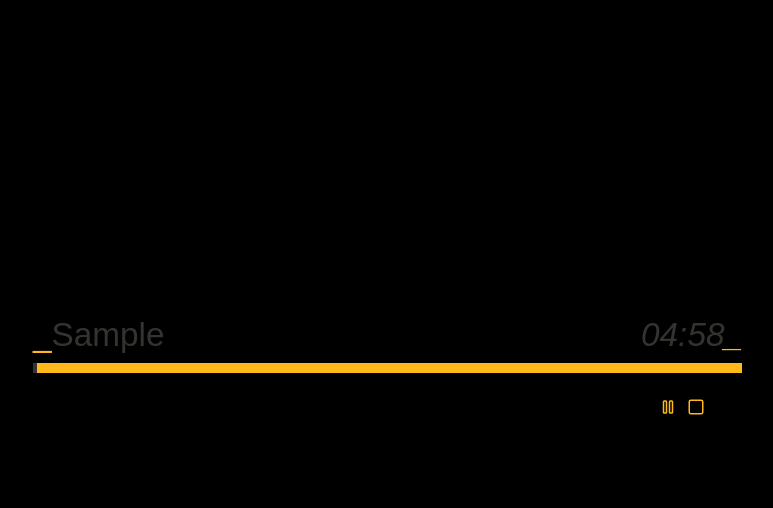
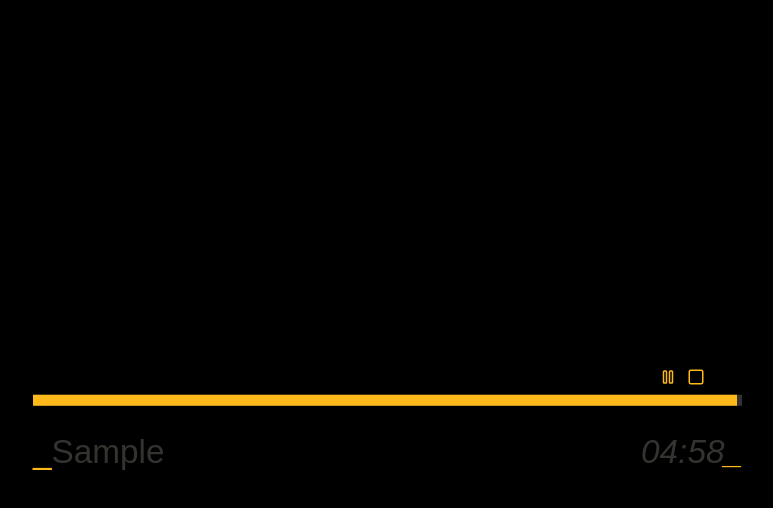
Before and after one commit to tomcoliveira/timer-entre, a React (Vite) app: page / in a window 1280 px wide. Both pictures are taken after typing "Sample", "5" into the empty fields and a click on the button "Iniciar Timer". Shown: the top 508 px of the page, without its empty margins (252-1025 px from the left). Built offline with nearby package versions, Linux system fonts and the light colour scheme; a web font is replaced by a local one.

Commit message:
Refactor: Adjust vertical spacing
Set vertical spacing to match the height of the title's "d" for title, numbers, and buttons.

```diff
--- a/src/components/TimerDisplay.tsx
+++ b/src/components/TimerDisplay.tsx
@@ -34,20 +34,17 @@ const TimerDisplay: React.FC<TimerDisplayProps> = ({
   // Largura da barra amarela baseada no tempo restante
   const yellowBarWidth = (barWidth * remainingPercentage) / 100;
 
-  // Posição da barra amarela: sempre alinhada à direita da barra cinza
-  const yellowBarLeft = 20 + (barWidth - yellowBarWidth);
-
   return (
     <div className="flex flex-col items-center justify-center min-h-screen bg-black font-inter">
       <div
         className="relative bg-black"
         style={{ width: '750px', height: '225px' }}
       >
-        {/* Título com underscore amarelo */}
+        {/* Título com underscore amarelo - 1d da base */}
         <div
           className="absolute"
           style={{
-            top: '22px',
+            bottom: `${10.5 + 25}px`, // 1d (altura da letra d ≈ 25px no font-size 25pt) da barra
             left: '20px',
             color: '#333330',
             fontFamily: 'Sansation, sans-serif',
@@ -58,11 +55,11 @@ const TimerDisplay: React.FC<TimerDisplayProps> = ({
           <span style={{ color: '#ffb91a' }}>_</span>{title}
         </div>
 
-        {/* Tempo numérico com underscore amarelo após os números */}
+        {/* Tempo numérico com underscore amarelo após os números - 1d da base */}
         <div
           className="absolute"
           style={{
-            top: '22px',
+            bottom: `${10.5 + 25}px`, // 1d (altura da letra d ≈ 25px no font-size 25pt) da barra
             right: '20px',
             color: '#333330',
             fontFamily: 'Artegra Sans, sans-serif',
@@ -81,8 +78,9 @@ const TimerDisplay: React.FC<TimerDisplayProps> = ({
             width: `${barWidth}px`,
             height: `${barHeight}px`,
             backgroundColor: '#333330',
-            top: '75px',
-            left: '20px'
+            top: '50%',
+            left: '20px',
+            transform: 'translateY(-50%)'
           }}
         />
 
@@ -93,17 +91,18 @@ const TimerDisplay: React.FC<TimerDisplayProps> = ({
             width: `${yellowBarWidth}px`,
             height: `${barHeight}px`,
             backgroundColor: '#ffb91a',
-            top: '75px',
-            left: `${yellowBarLeft}px`
+            top: '50%',
+            left: '20px',
+            transform: 'translateY(-50%)'
           }}
         />
 
-        {/* Ícones de controle - alinhados ao final dos números (sem o underscore) */}
+        {/* Ícones de controle - 1d abaixo da barra, alinhados ao final dos números */}
         <div
           className="absolute flex items-center cursor-pointer"
           style={{
-            top: `${75 + barHeight + 25}px`,
-            right: '58px', // Ajustado para alinhar com o final dos números
+            top: `${50 + barHeight/2 + 25}px`, // 1d (25px) abaixo da barra
+            right: '58px', // Alinhado com o final dos números
             gap: '10px'
           }}
         >
```
